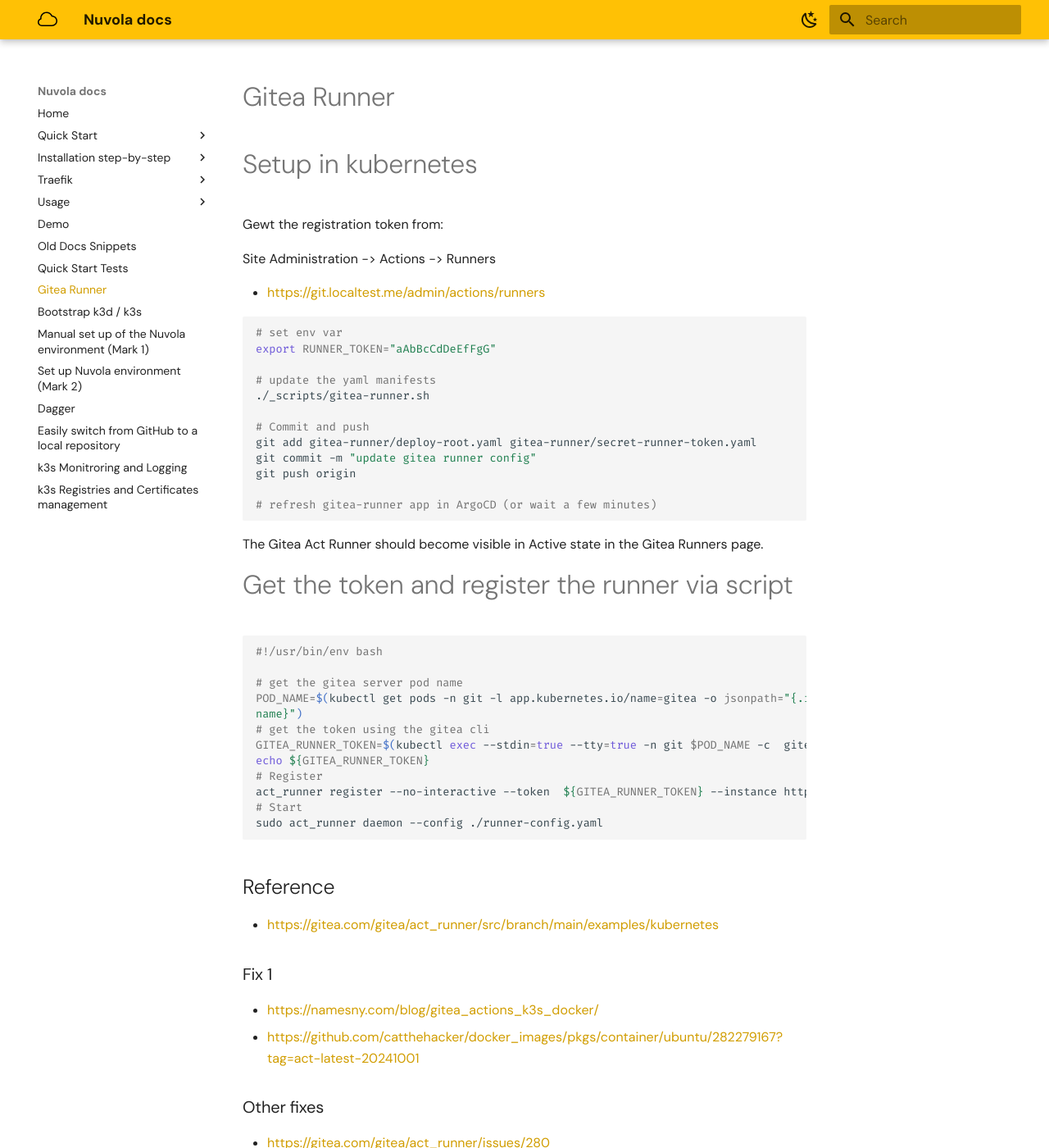
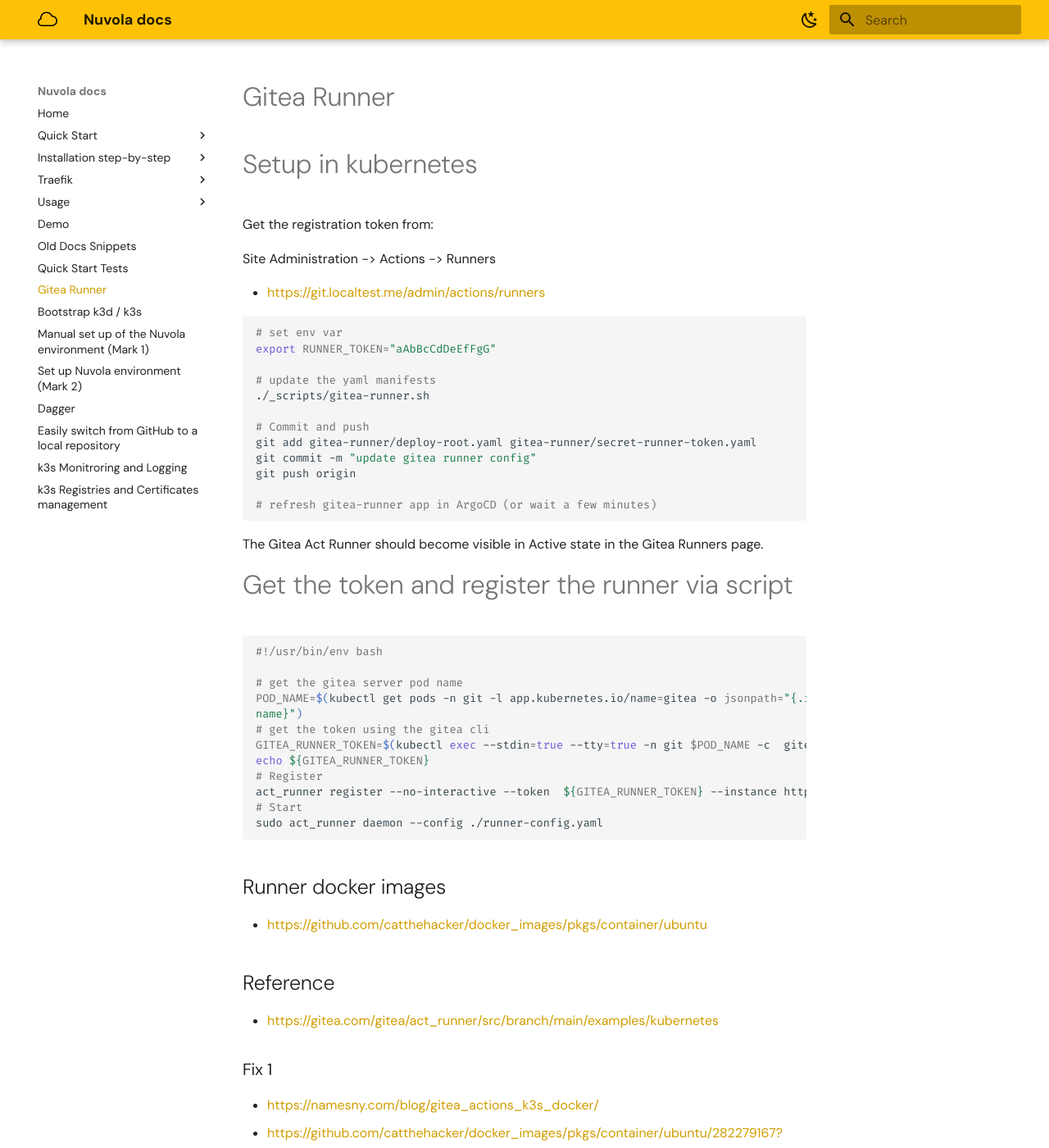
Before and after one commit to kubernetista/nuvola-docs, an MkDocs documentation site: the page built from docs/Readme-Gitea-Runners.md, in a window 1280 px wide and 1400 px high. Shown: the whole window at 82% size. Built offline with MkDocs 1.6.1 and Material for MkDocs 9.7.7, drawn with Linux system fonts in a browser that asks for light colours; plug-ins that fetch from the network failed and are left out.

Commit message:
update gitea-runners

````diff
--- a/docs/Readme-Gitea-Runners.md
+++ b/docs/Readme-Gitea-Runners.md
@@ -2,7 +2,7 @@
 
 # Setup in kubernetes
 
-Gewt the registration token from:
+Get the registration token from:
 
 Site Administration -> Actions -> Runners
 
@@ -42,6 +42,10 @@
 sudo act_runner daemon --config ./runner-config.yaml
 
 ```
+
+## Runner docker images
+
+- <https://github.com/catthehacker/docker_images/pkgs/container/ubuntu>
 
 ## Reference
 
````
